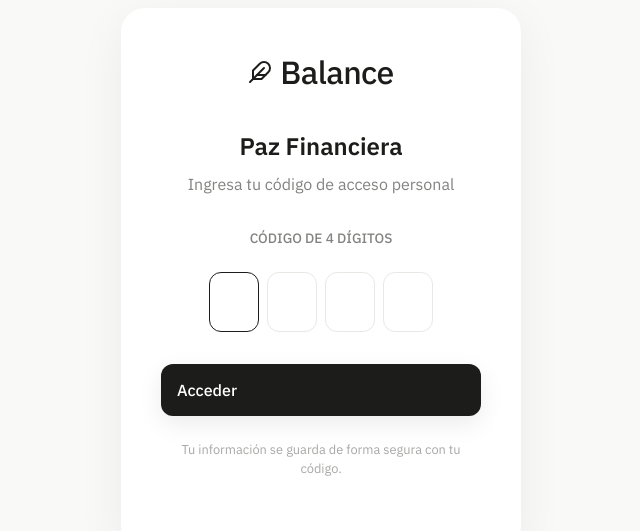
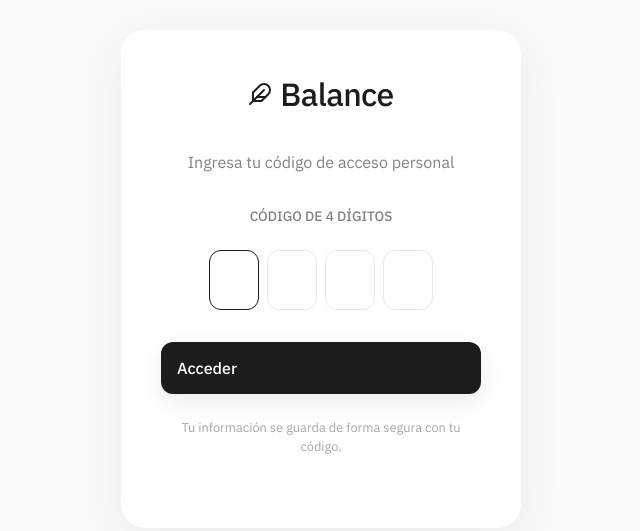
Before and after one commit to Economyc/sbdfinance, a plain HTML site: page index.html in a window 1280 px wide. Shown: the part 121-652 px from the top of the page, without its empty margins (319-959 px from the left). Drawn offline with nearby package versions, Linux system fonts and the light colour scheme; no server answers.

Commit message:
paz finan off

```diff
--- a/index.html
+++ b/index.html
@@ -27,7 +27,6 @@
                 <i data-feather="feather"></i>
                 <span>Balance</span>
             </div>
-            <h2>Paz Financiera</h2>
             <p>Ingresa tu código de acceso personal</p>
 
             <form id="loginForm" class="auth-form">
```
